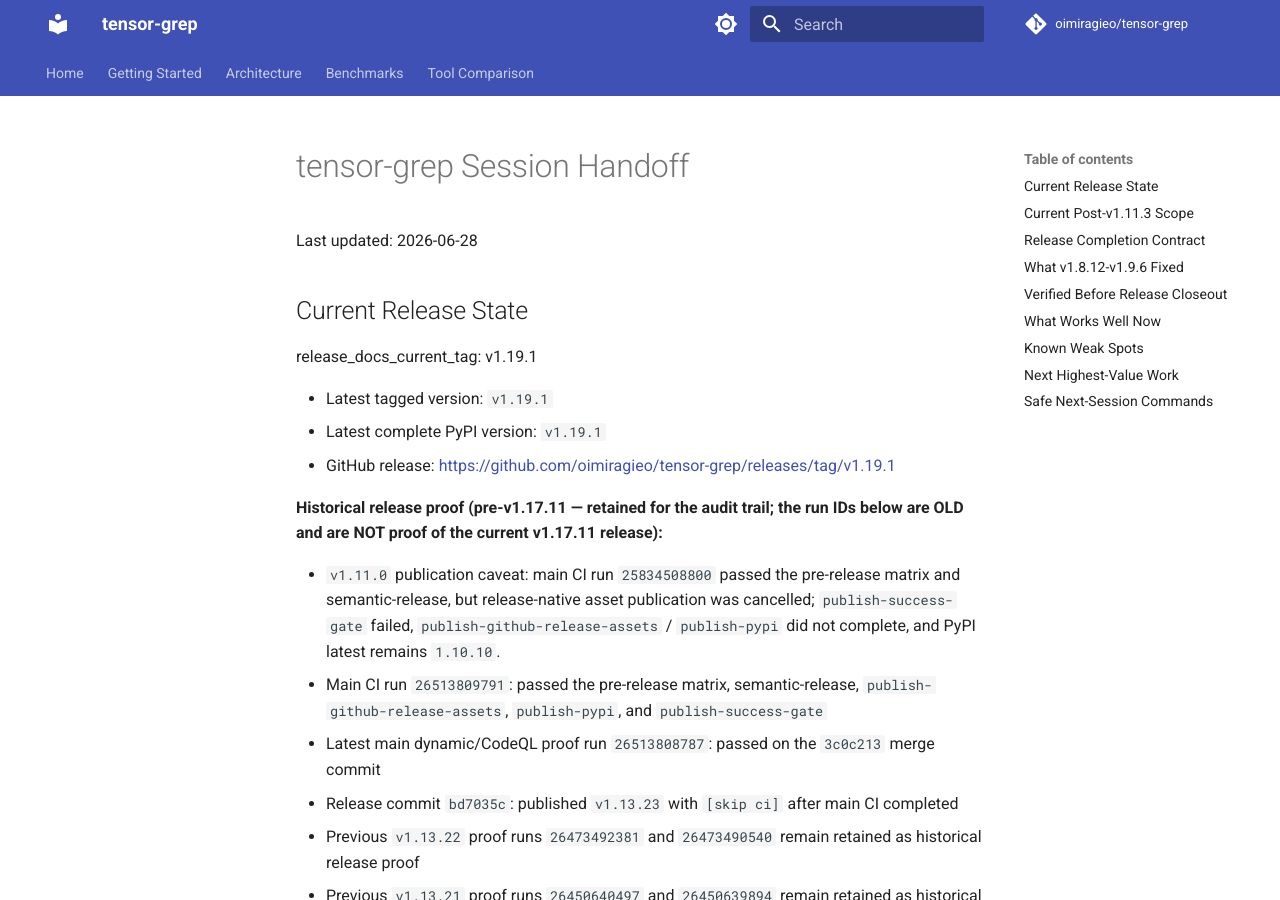
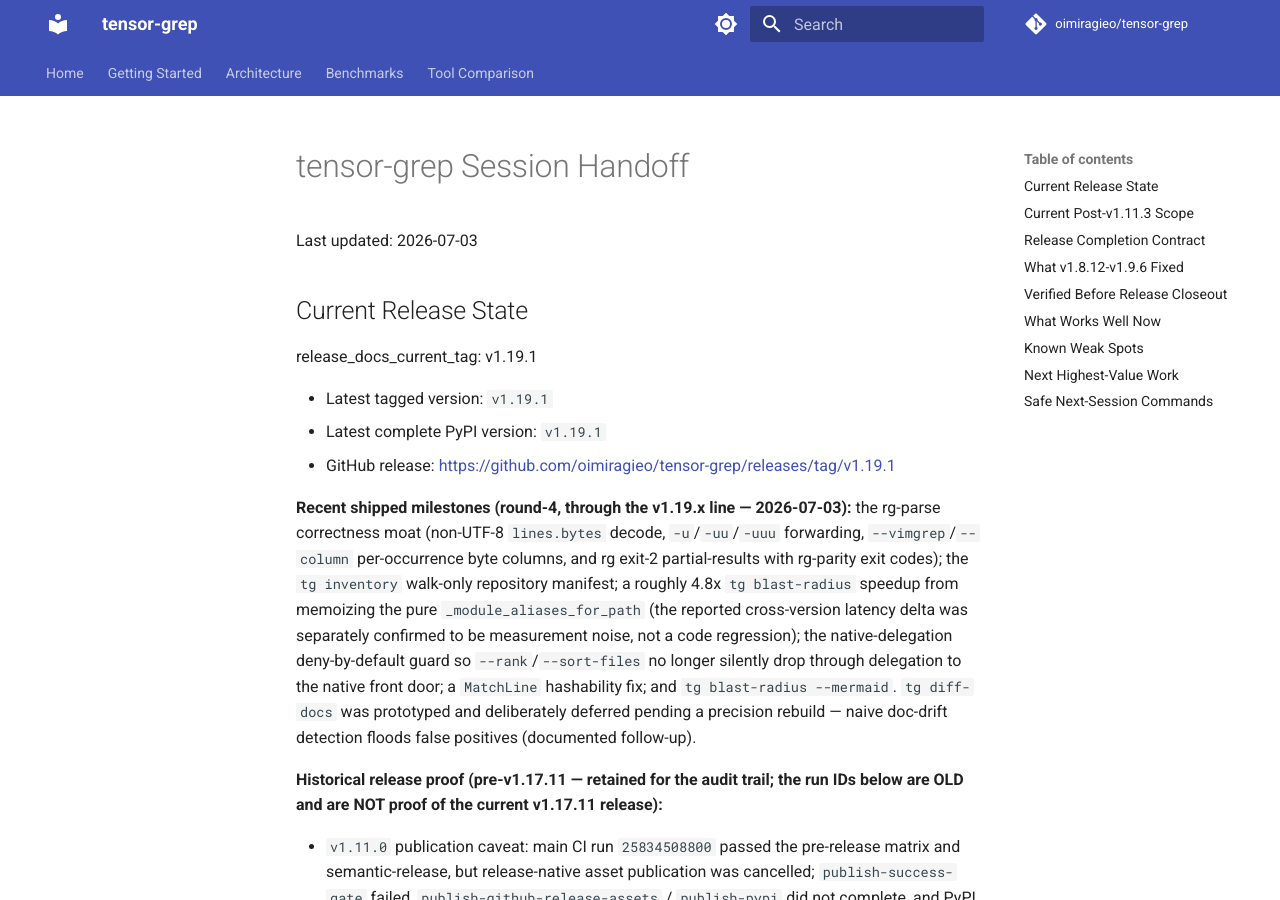
Before and after one commit to oimiragieo/tensor-grep, an MkDocs documentation site: the page built from docs/SESSION_HANDOFF.md, in a window 1280 px wide and 900 px high. Built offline with MkDocs 1.6.1 and Material for MkDocs 9.7.7, drawn with Linux system fonts in a browser that asks for light colours; comment, search, counter and statistics services are not loaded.

Commit message:
docs: refresh SESSION_HANDOFF date + capture round-4 v1.19.x milestones
Bumps the stale "Last updated" (2026-06-28 -> 2026-07-03) and adds a concise recent-
milestones summary under Current Release State: the rg-parse correctness moat, tg
inventory, the ~4.8x blast-radius speedup (with the noise-not-regression note), the
native-delegation deny-by-default guard, the MatchLine hashability fix, blast-radius
--mermaid, and the deliberately-deferred tg diff-docs. Governance suite
(test_public_docs_governance.py, 43 tests) green.

Co-Authored-By: Claude Opus 4.8 <noreply@anthropic.com>

```diff
--- a/docs/SESSION_HANDOFF.md
+++ b/docs/SESSION_HANDOFF.md
@@ -1,6 +1,6 @@
 # tensor-grep Session Handoff
 
-Last updated: 2026-06-28
+Last updated: 2026-07-03
 
 ## Current Release State
 
@@ -9,6 +9,8 @@ release_docs_current_tag: v1.19.1
 - Latest tagged version: `v1.19.1`
 - Latest complete PyPI version: `v1.19.1`
 - GitHub release: <https://github.com/oimiragieo/tensor-grep/releases/tag/v1.19.1>
+
+**Recent shipped milestones (round-4, through the v1.19.x line — 2026-07-03):** the rg-parse correctness moat (non-UTF-8 `lines.bytes` decode, `-u`/`-uu`/`-uuu` forwarding, `--vimgrep`/`--column` per-occurrence byte columns, and rg exit-2 partial-results with rg-parity exit codes); the `tg inventory` walk-only repository manifest; a roughly 4.8x `tg blast-radius` speedup from memoizing the pure `_module_aliases_for_path` (the reported cross-version latency delta was separately confirmed to be measurement noise, not a code regression); the native-delegation deny-by-default guard so `--rank`/`--sort-files` no longer silently drop through delegation to the native front door; a `MatchLine` hashability fix; and `tg blast-radius --mermaid`. `tg diff-docs` was prototyped and deliberately deferred pending a precision rebuild — naive doc-drift detection floods false positives (documented follow-up).
 
 **Historical release proof (pre-v1.17.11 — retained for the audit trail; the run IDs below are OLD and are NOT proof of the current v1.17.11 release):**
 
```
